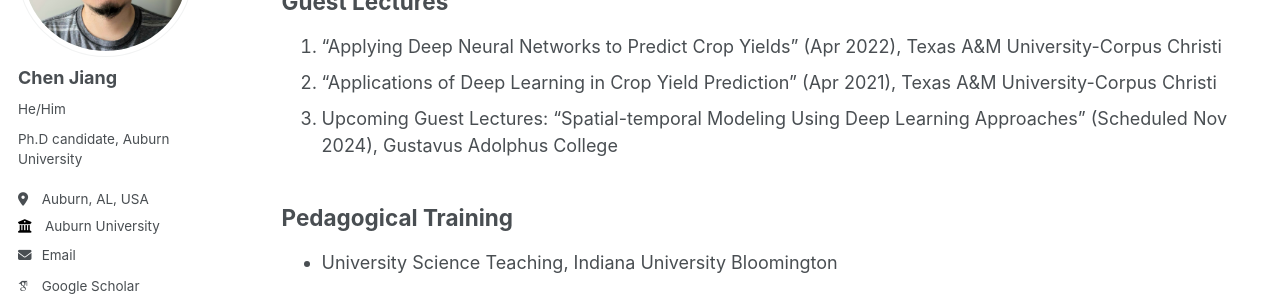
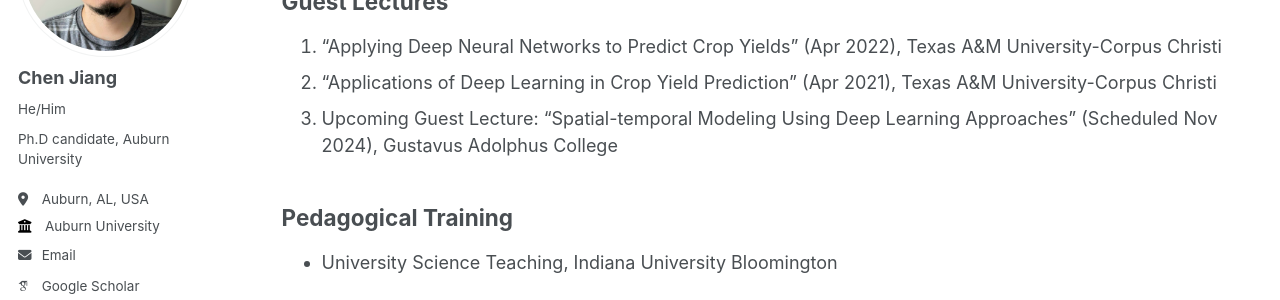
Before and after one commit to jiang28/jiangchen, a Jekyll site: the page built from _pages/cv.md, in a window 1280 px wide and 900 px high, scrolled down 1529 px. Shown: the part 216-516 px from the top of the window. Built offline with Jekyll 4.4.1, drawn with Linux system fonts in a browser that asks for light colours; some web fonts are replaced.

Commit message:
Update cv.md

```diff
--- a/_pages/cv.md
+++ b/_pages/cv.md
@@ -69,7 +69,7 @@ Guest Lectures
 ------
 1. "Applying Deep Neural Networks to Predict Crop Yields" (Apr 2022), Texas A&M University-Corpus Christi
 2. "Applications of Deep Learning in Crop Yield Prediction" (Apr 2021), Texas A&M University-Corpus Christi
-3. Upcoming Guest Lectures: "Spatial-temporal Modeling Using Deep Learning Approaches" (Scheduled Nov 2024), Gustavus Adolphus College
+3. Upcoming Guest Lecture: "Spatial-temporal Modeling Using Deep Learning Approaches" (Scheduled Nov 2024), Gustavus Adolphus College
 
 Pedagogical Training
 ------
```
